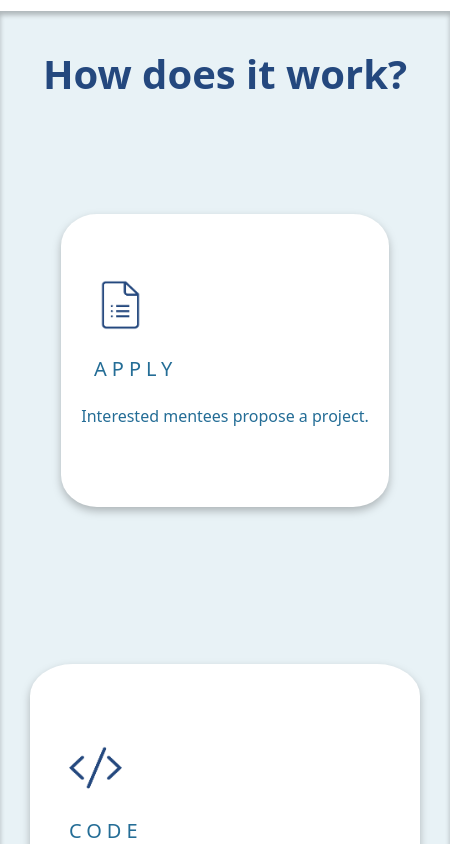
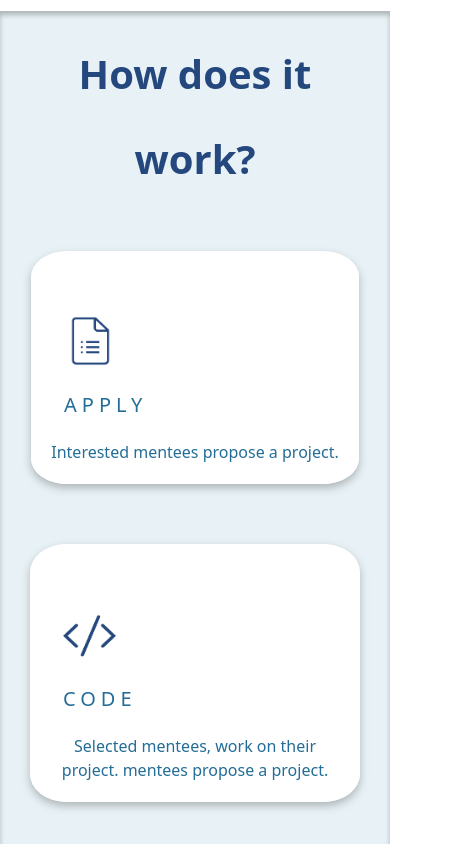
Before and after one commit to hrik2001/psoc2022-landing, a Next.js app: page / in a window 390 px wide. Shown: the part 2500-3344 px from the top of the page, 450 px wide, since content can reach past the window. Built offline with nearby package versions, Linux system fonts and the light colour scheme.

Commit message:
fixed overflow on howitworks

```diff
--- a/styles/how.module.css
+++ b/styles/how.module.css
@@ -100,21 +100,14 @@
         align-items: center;
     }
     .element {
-        /* height: auto;
-        width: auto; */
-        display: flex;
+        height: auto;
+        width: auto;
         /* margin: auto; */
-        align-content: center;
-        align-items: center;
-        justify-content: center;
-        /* padding-left: 15%; */
         /* margin-left: 50px; */
         /* padding: ; */
     }
     .media {
-        /* margin-left: 50px; */
-
-        /* margin-left: 50px; */
+        margin: 0;
         width: fit-content;
     }
     .know {
```
